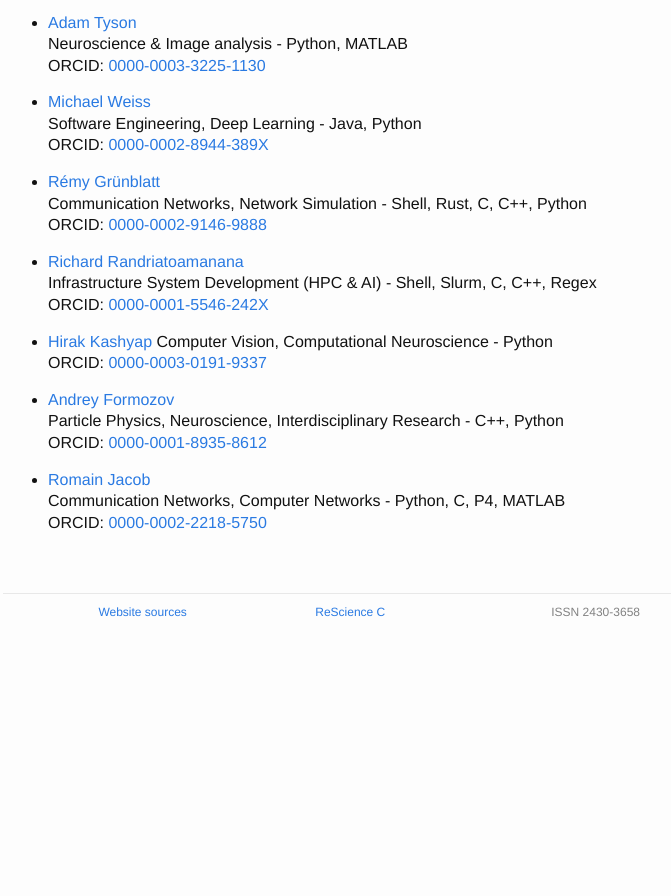
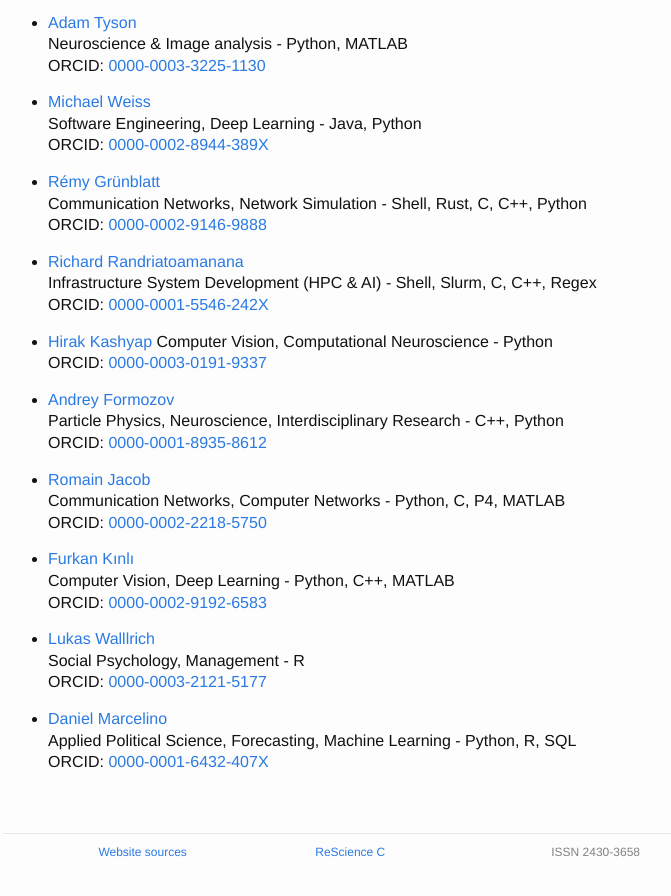
Before and after one commit to ReScience/rescience.github.io, a Jekyll site: the page built from 04-board.md, in a window 1280 px wide and 900 px high, scrolled down 12337 px. Shown: the top 896 px of the window, without its empty margins (252-923 px from the left). Built offline with Jekyll 4.4.1, drawn with Linux system fonts in a browser that asks for light colours; our own code applies the rules of GitHub Pages for plain Markdown files; before the commit the page ends 12998 px from its top, so only the background shows below that.

Commit message:
Added Furkan Kinli, Lukas Wallrich & Danirl Marcelino to the board (reviewers)

```diff
--- a/04-board.md
+++ b/04-board.md
@@ -663,3 +663,15 @@ ORCID: [0000-0002-8225-7517](https://orcid.org/0000-0002-8225-7517)
 * [Romain Jacob](https://github.com/romain-jacob)
   Communication Networks, Computer Networks - Python, C, P4, MATLAB
   ORCID: [0000-0002-2218-5750](https://orcid.org/0000-0002-2218-5750)
+
+* [Furkan Kınlı](https://github.com/birdortyedi)
+  Computer Vision, Deep Learning - Python, C++, MATLAB
+  ORCID: [0000-0002-9192-6583](https://orcid.org/0000-0002-9192-6583)
+
+* [Lukas Walllrich](https://github.com/LukasWallrich)
+  Social Psychology, Management - R
+  ORCID: [0000-0003-2121-5177](https://orcid.org/0000-0003-2121-5177)
+
+* [Daniel Marcelino](https://github.com/dmarcelinobr)
+  Applied Political Science, Forecasting, Machine Learning - Python, R, SQL
+  ORCID: [0000-0001-6432-407X](https://orcid.org/0000-0001-6432-407X)
```
